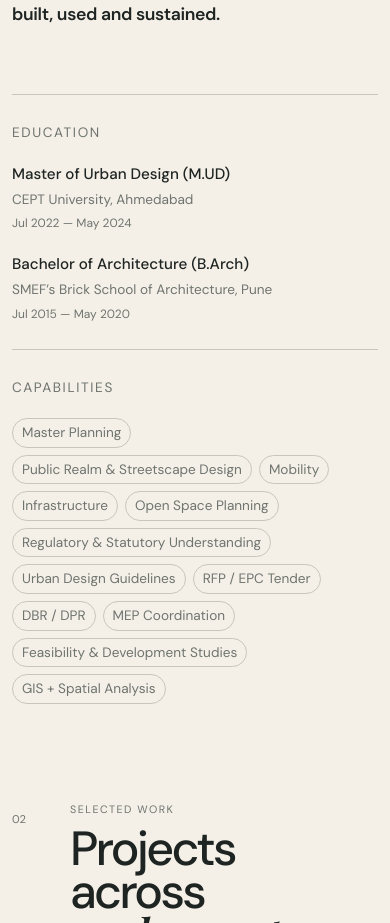
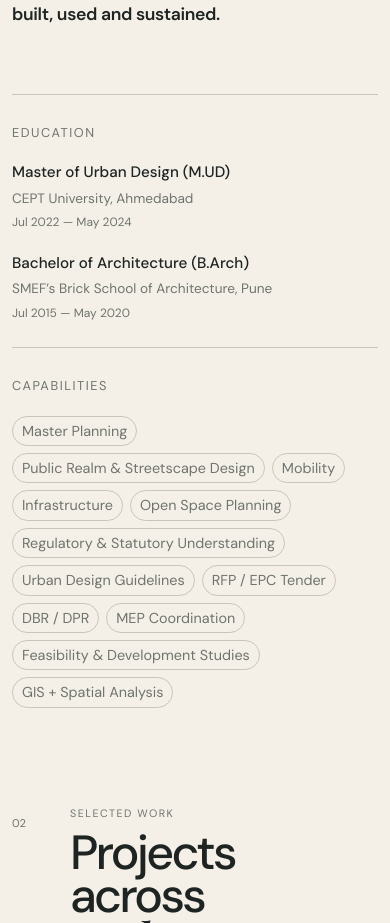
Before and after one commit to vidhidoshi-3/portfolio, a plain HTML site: page index.html in a window 390 px wide. Shown: the part 1507-2430 px from the top of the page. Drawn offline with nearby package versions, Linux system fonts and the light colour scheme; a web font is replaced by a local one.

Commit message:
Update style.css

```diff
--- a/style.css
+++ b/style.css
@@ -612,7 +612,7 @@ h2 em {
 .skill-label {
   text-transform: uppercase;
   letter-spacing: .12em;
-  font-size: .85rem;
+  font-size: .80rem;
   color: var(--muted);
   margin-bottom: 20px;
 }
@@ -1189,6 +1189,6 @@ h2 em {
 
   .skill-grid span {
     padding: 7px 9px;
-    font-size: .85rem;
+    font-size: .90rem;
   }
 }
```
